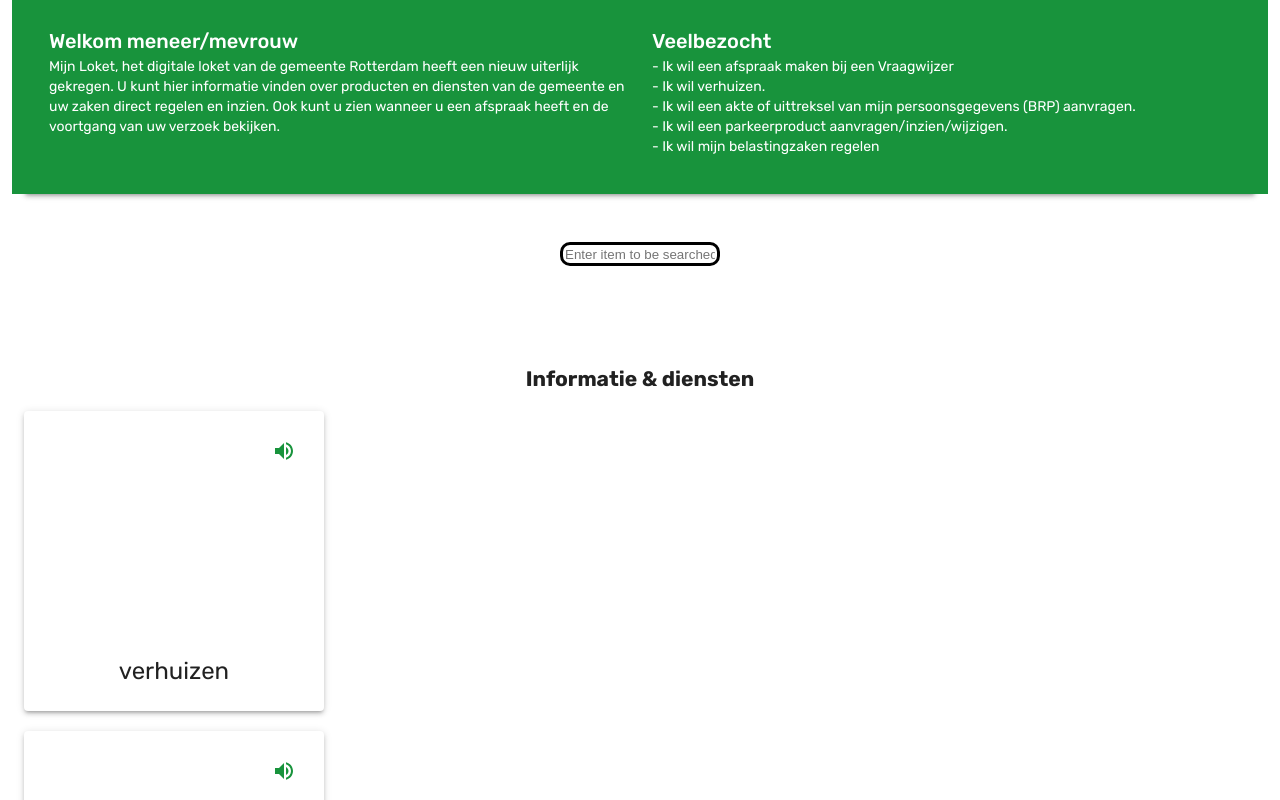
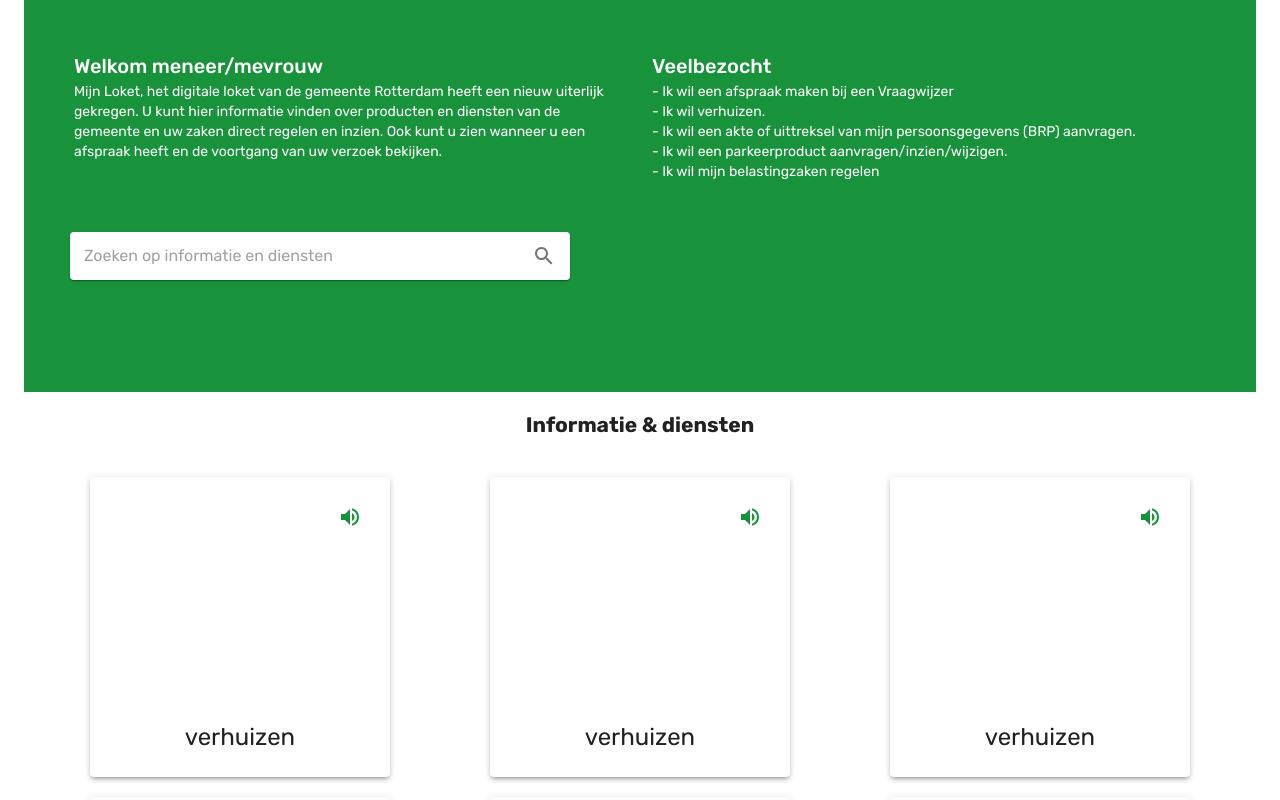
Before and after one commit to ReconnectCMI/search-bar, a React (Create React App) app: page / in a window 1280 px wide. Shown: the top 800 px of the page. Built offline with nearby package versions, Linux system fonts and the light colour scheme.

Commit message:
add cards and search styling

```diff
--- a/src/components/app/App.css
+++ b/src/components/app/App.css
@@ -1,6 +1,8 @@
 .App {
   text-align: center;
+  margin: 0;
 }
+
 
 .App-logo {
   height: 40vmin;
@@ -46,4 +48,5 @@
   width: 100%;
   background-color: #18933C!important;
   padding: 25px;
+  margin-bottom: 0;
 }
--- a/src/components/app/App.js
+++ b/src/components/app/App.js
@@ -1,7 +1,6 @@
 import './App.css';
 import Container from '@material-ui/core/Container';
-import React from 'react';
-import Paper from '@material-ui/core/Paper';
+import {React} from 'react';
 import Search from '../search/search';
 import Grid from '@material-ui/core/Grid';
 import Typography from '@material-ui/core/Typography';
@@ -9,7 +8,7 @@
 function App() {
   return (
     <Container maxWidth="100%" className="App">
-      <Paper className="PaperHeader" elevation={3}>
+      <div className="PaperHeader">
         <Grid container spacing={3} className="PaperHeader">
           <Grid item xs={6} className="Header">
             <Typography variant="h6">
@@ -34,7 +33,7 @@
             </Typography>
           </Grid>
         </Grid>
-      </Paper>
+      </div>
       <Search/>
     </Container>
   );
--- a/src/components/icon/icons.js
+++ b/src/components/icon/icons.js
@@ -11,7 +11,9 @@
 
 const useStyles = makeStyles({
     root: {
-        maxWidth: 300,
+        maxWidth: 400,
+        minWidth: 300,
+        margin: '20px 50px 20px 50px'
     },
     media: {
         height: 140,
--- /dev/null
+++ b/src/components/search/search.css
@@ -0,0 +1,14 @@
+.contain {
+    clear: both;
+}
+
+.contain-search {
+    background-color: #18933C;
+    height: 10rem;
+    clear: both;
+    padding-left: 46px;
+}
+
+.grid {
+    width: 90%;
+}
--- a/src/components/search/search.js
+++ b/src/components/search/search.js
@@ -1,32 +1,43 @@
+import './search.css'
 import React from 'react';
 import Data from './data';
 import Icon from '../icon/icons';
+import Paper from '@material-ui/core/Paper';
+import InputBase from '@material-ui/core/InputBase';
+import IconButton from '@material-ui/core/IconButton';
+import SearchIcon from '@material-ui/icons/Search';
+import Grid from '@material-ui/core/Grid';
+
 
 class Search extends React.Component {
 
     constructor(){
         super();
-
-        this.state={
-          search:null
+                this.state={
+          search:null,
         };
       }
-
       searchSpace=(event)=>{
         let keyword = event.target.value;
         this.setState({search:keyword});
       }
 
       render(){
-        const elementStyle ={
-          border:'solid',
-          borderRadius:'10px',
-          position:'relative',
-          height:'3vh',
-          width:'20vh',
-          marginTop:'5vh',
-          marginBottom:'10vh'
-        }
+        const styles = {
+          root: {
+            padding: '2px 4px',
+            display: 'flex',
+            alignItems: 'center',
+            width: 500,
+          },
+          input: {
+            marginLeft: 10,
+            flex: 1,
+          },
+          iconButton: {
+            padding: 10,
+          }
+        };
         const items = Data.filter((data)=>{
           if(this.state.search == null)
               return data
@@ -40,12 +51,31 @@
           </div>
           )
         })
+        return (
+          <div className="contain">
+              <div className="contain-search">
 
-        return (
-          <div>
-          <input type="text" placeholder="Enter item to be searched" style={elementStyle} onChange={(e)=>this.searchSpace(e)} />
+            <Paper component="form" style={styles.root}>
+              <InputBase
+                style={styles.input}
+                placeholder="Zoeken op informatie en diensten"
+                inputProps={{ 'aria-label': 'search google maps' }}
+                onChange={(e)=>this.searchSpace(e)}
+                />
+              <IconButton style={styles.iconButton} aria-label="search">
+                <SearchIcon />
+              </IconButton>
+
+            </Paper>
+                </div>
           <h2>Informatie & diensten</h2>
-          {items}
+          <Grid className="grid" container justify="center" >
+            {[0, 1, 2].map((value) => (
+              <Grid key={value} item>
+                {items}
+              </Grid>
+            ))}
+          </Grid>
           </div>
         )
       }
```
